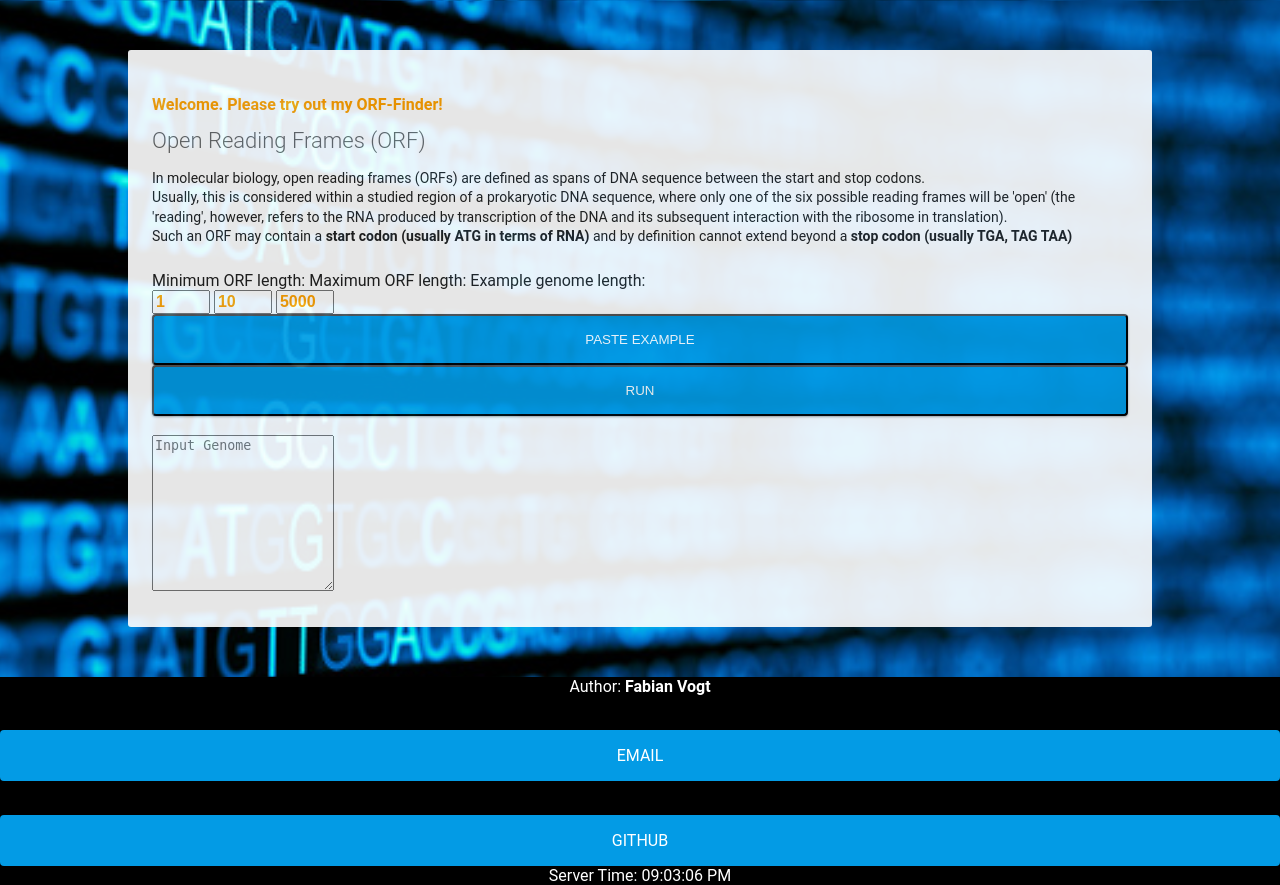
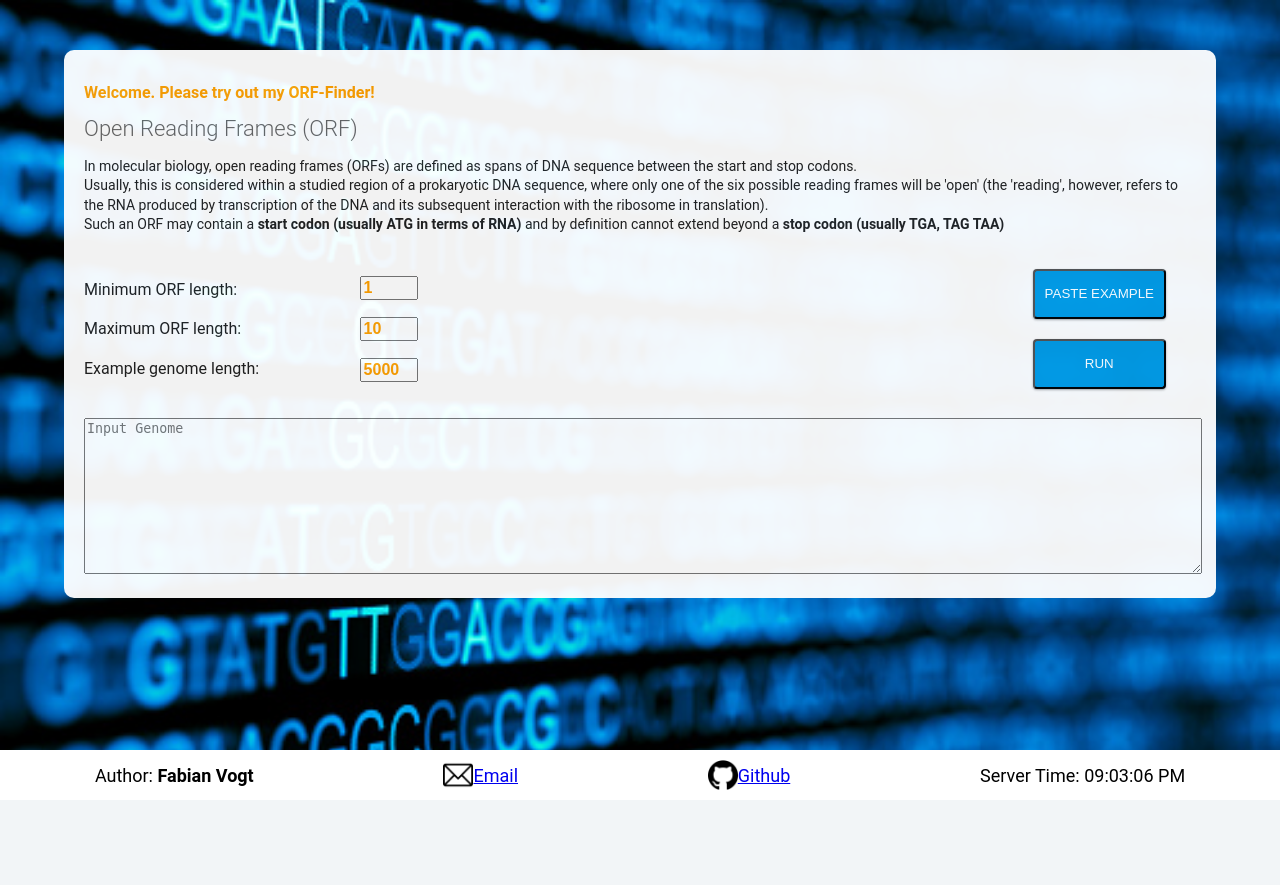
Before and after one commit to fabianxvogt/ORF-webapp, a Flask app: page / in a window 1280 px wide. After the commit the page ends 800 px from the top, so only its background shows below. Run offline with Flask 2, Linux system fonts and the light colour scheme.

Commit message:
changed styles

```diff
--- a/static/styles.css
+++ b/static/styles.css
@@ -18,9 +18,18 @@ width: 100%;
   width: 50px;
 }
 
+.input_div, .output_div {
+  background: white;
+  opacity: 95%;
+  max-width: 100%;
+  padding: 20px 20px;
+  border-radius: 10px;
+}
+
 .flex-child {
-width: 80%;
-position: relative; /* Add this one */
+  min-width: 90%;
+  max-width: 90%;
+  position: relative;
   flex: 1;
   margin: 50px;
 }
@@ -28,22 +37,8 @@ margin: 50px;
 input .buttons, input .lengths{
 width: 100%
 }
-input button {
-  width: 120px; /* make the children equal */
-  display: inline-flex;
-  align-items: flex-end;
-  float:left;
-}
-button {
+textarea {
   width: 100%;
-display: block;
-text-align: center;
-background: #039be5;
-text-transform: uppercase;
-text-decoration: none;
-color: white;
-padding: 16px;
-border-radius: 4px;
 }
 footer {
 text-align: center;
@@ -51,27 +46,130 @@ padding: 0px;
 background-color: black;
 color: white;
 }
-th {
-  text-align:left;
-  background-color: #039be5;
-  color: white;
+.body_div {
+  min-height:100vh;
+  display:flex;
+  flex-direction:column;
+  justify-content:space-between;
 }
+
+.label_input_div {
+  display: flex;
+  flex-direction: row;
+  justify-content: space-between;
+  min-width: 30%;
+}
+
+.length_labels_div {
+  display:flex;
+  flex-direction: column;
+  justify-content: space-evenly;
+  margin-right: 20px;
+}
+
+.length_inputs_div {
+  display:flex;
+  flex-direction: column;
+  justify-content: space-evenly;
+}
+
+.buttons_div {
+  margin-right: 20px;
+  display:flex;
+  flex-direction: column;
+  justify-content: space-between;
+}
+
+
+.tableFixHead          { overflow: auto; max-height: 700px; }
+.tableFixHead thead th { position: sticky; top: 0; z-index: 1; }
+
+/* Just common table stuff. Really. */
+table  { width: 100%; }
+th     { color: white; background-color: #039be5; }
+th, td {
+  padding: 8px 16px;
+  text-align: left;
+  padding: 3px;  }
 table, th, td {
   border: 1px solid black;
   border-collapse: collapse;
+  font-size: x-small;
 }
-table {
-  width: 100%;
+tbody {
+  max-height: 500px; overflow: auto;
+}
+.sum_div {
+  font-weight: 700; margin-top: 20px;
+}
+.row_div {
+  align-items: center;
+  display:flex;
+  flex-direction: row;
+}
+.footer_div {
+  display:flex;
+  justify-content: space-around;
+  height: 50px;
+  align-items: center;
+  background-color: white;
+  color: black;
+  font-size: large;
 }
 
-th, td {
-  text-align: left;
-  padding: 3px;
+.output_header_div {
+  height: fit-content;
+  display: flex;
+  flex-direction: row;
+  justify-content: space-between;
+  max-width: 100%;
+}
+.output_buttons_div {
+  height: fit-content;
+  display: flex;
+  flex-direction: row;
+  justify-content: space-between;
+  min-width: 25%;
 }
 
-.input_div, .output_div { transition: visibility 0s linear 0.33s, opacity 0.33s linear; background: white; opacity: 90%; max-width: 100%; margin-top: 100px auto 16px;padding: 32px 24px; border-radius: 3px; }
+.label_no_orfs {
+  color: red;
+  font-size: x-large;
+}
+
+.export_json {
+  max-height: 30px;
+  margin: 0px;
+}
+
+.close_button {
+  min-height: 30px;
+  width: 60px;
+  margin-left: 10px;
+  font-weight: 500;
+  font-size: xx-large;
+}
+
+.blue_button {
+  box-shadow: 0 1px 3px rgba(0,0,0,0.12), 0 1px 2px rgba(0,0,0,0.24);
+
+  height: 50px;
+  text-align: center;
+  background: #039be5;
+  text-transform: uppercase;
+  text-decoration: none;
+  color: white;
+  padding: 10px;
+  margin: 10px;
+  border-radius: 4px;
+  display: flex;
+  align-items: center;
+  justify-content: center;
+}
+
+.fields_div {
+  display:flex; flex-direction: row; justify-content: space-between; max-width: 100%;
+}
 h2, input { color: #ffa100; font-weight: bold; font-size: 16px; }
 h1 { font-size: 22px; font-weight: 300; color: rgba(0,0,0,0.6); margin: 0 0 16px;}
 p { line-height: 140%; margin: 16px 0 24px; font-size: 14px; }
-a, button { display: block; text-align: center; background: #039be5; text-transform: uppercase; text-decoration: none; color: white; padding: 16px; border-radius: 4px; }
-a, button { box-shadow: 0 1px 3px rgba(0,0,0,0.12), 0 1px 2px rgba(0,0,0,0.24); }
```
Also changed, not shown: server/src/styles.css (+1 -48 lines). Lines whose indentation alone changed are shown as unchanged.
